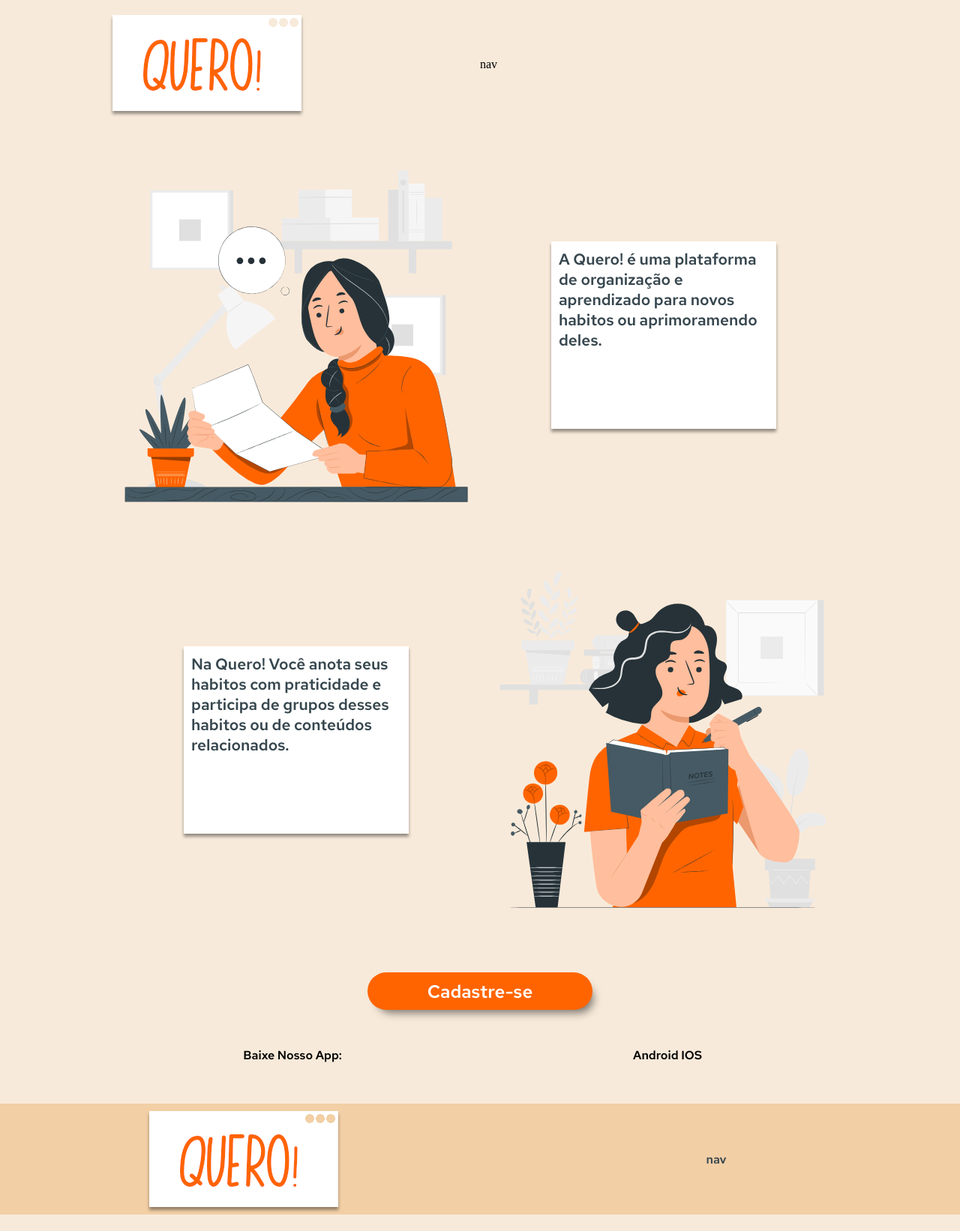
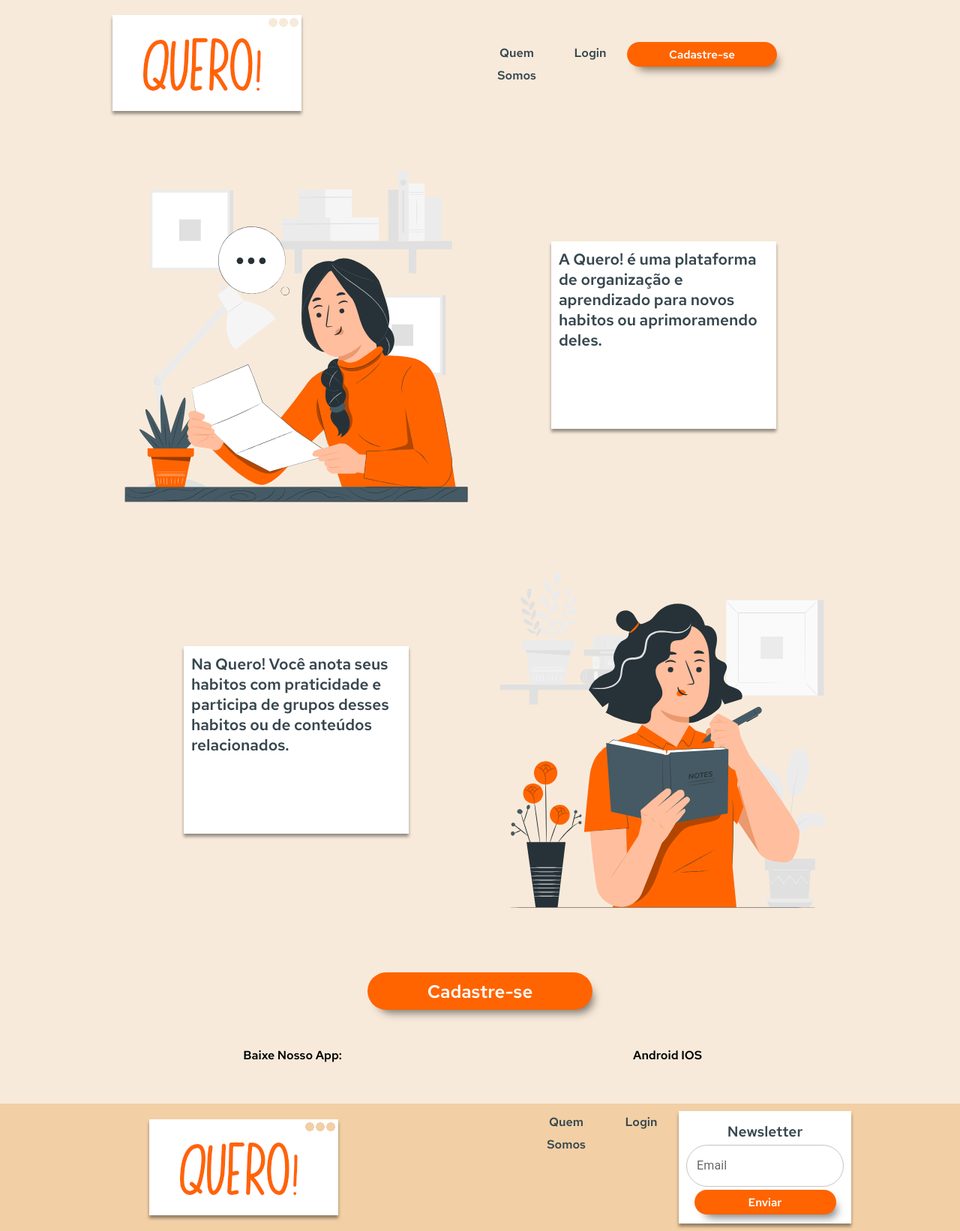
Before and after one commit to wallacesfos/projeto-gestao-de-habitos, a React (Create React App) app: page /group-page in a window 1280 px wide. Shown: the whole page at 75% size. Before the commit the page ends 1620 px from the top, so only its background shows below. Built offline with nearby package versions, Linux system fonts and the light colour scheme.

Commit message:
feat: add nav

```diff
--- a/src/Pages/Home/index.jsx
+++ b/src/Pages/Home/index.jsx
@@ -1,6 +1,7 @@
 import logo from "../../Utils/Assets/logo.png";
 import svg1 from "../../Utils/Assets/svg1.svg";
 import svg2 from "../../Utils/Assets/svg2.svg";
+import Nav from "../../Components/Nav";
 import {
   Container,
   ContainerApp,
@@ -17,7 +18,9 @@ export default function Home() {
           <div>
             <img src={logo} alt="Quero!" />
           </div>
-          <div>nav</div>
+          <div>
+            <Nav />
+          </div>
         </ContainerNav>
         <Section home>
           <div className="Section-col">
@@ -53,7 +56,9 @@ export default function Home() {
         <div className="footer-col">
           <img src={logo} alt="Quero! footer" />
         </div>
-        <div className="footer-col">nav</div>
+        <div className="footer-col">
+          <Nav footer />
+        </div>
       </ContainerFooter>
     </>
   );
```
